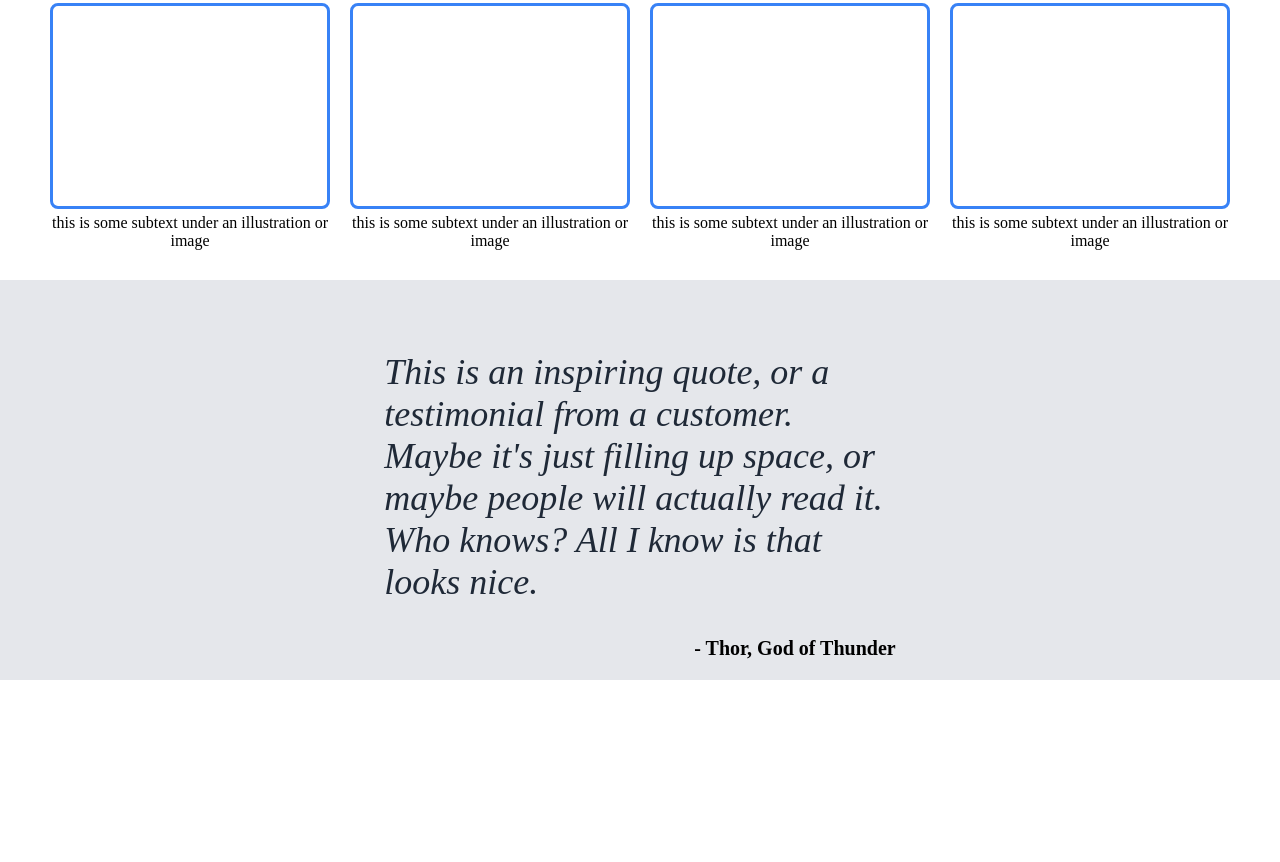
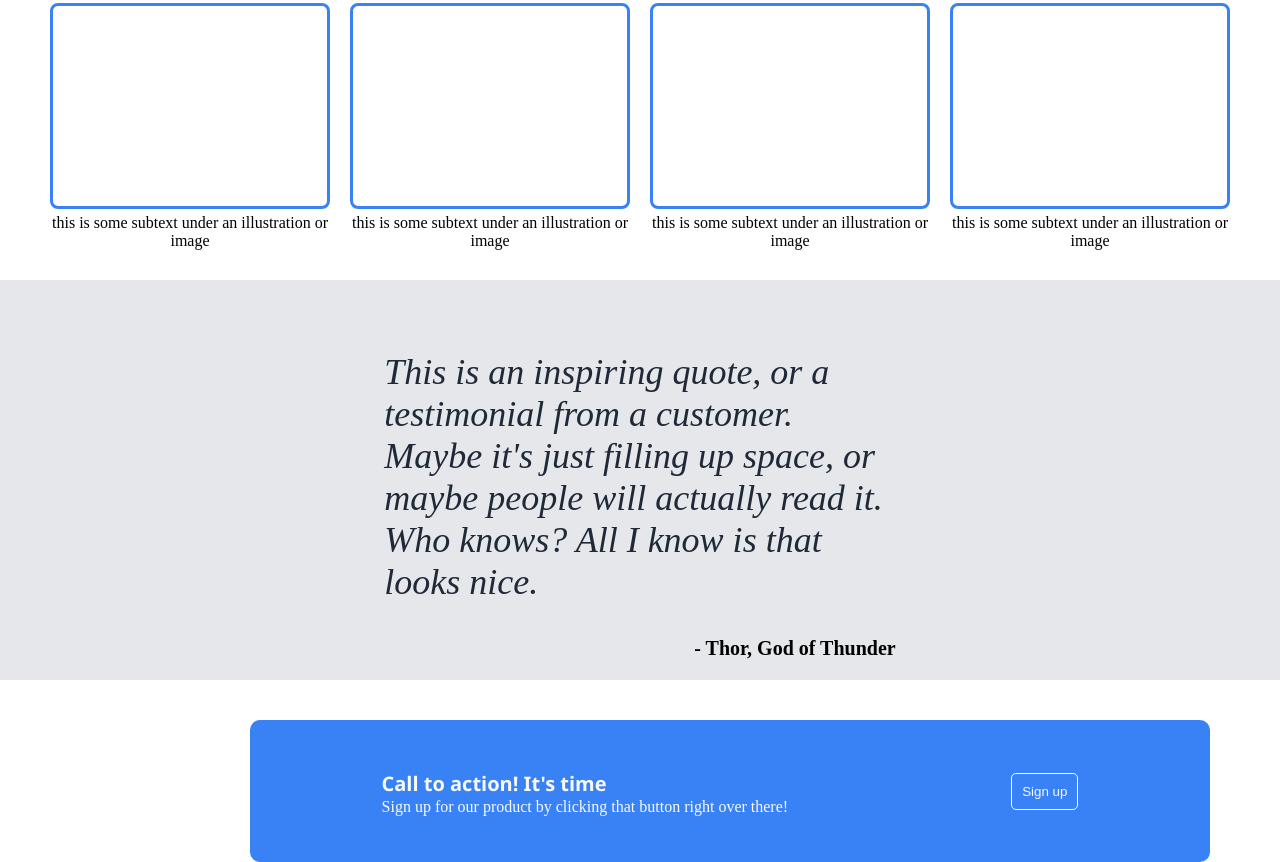
Before and after one commit to meghapai/odin-landing-page, a plain HTML site: page index.html in a window 1280 px wide. Shown: the part 468-1330 px from the top of the page. Before the commit the page ends 1148 px from the top, so only its background shows below. Drawn offline with Linux system fonts and the light colour scheme.

Commit message:
call to action section complete

```diff
--- a/index.html
+++ b/index.html
@@ -69,5 +69,17 @@
       </p>
       <p class="quoted-by">- Thor, God of Thunder</p>
     </div>
+
+    <div class="action-container">
+      <div class="action">
+        <div class="action-text">
+          <p class="call-heading">Call to action! It's time</p>
+          <p>
+            Sign up for our product by clicking that button right over there!
+          </p>
+        </div>
+        <button class="sign-up">Sign up</button>
+      </div>
+    </div>
   </body>
 </html>
--- a/style.css
+++ b/style.css
@@ -67,6 +67,8 @@ img {
   width: 200px;
   border-radius: 20px;
   background-color: #3882f6;
+  color: #f9faf8;
+  border: none;
 }
 
 .info {
@@ -123,3 +125,34 @@ img {
   font-size: 20px;
   font-weight: bold;
 }
+
+.action-container {
+  background-color: #3882f6;
+  width: 900px;
+  margin-left: 250px;
+  margin-top: 40px;
+  padding: 30px;
+  border-radius: 10px;
+}
+.action {
+  display: flex;
+  justify-content: space-around;
+  align-items: center;
+  gap: 20px;
+  color: #f9faf8;
+}
+
+.call-heading {
+  font-weight: bold;
+  font-size: 20px;
+  margin-bottom: -15px;
+  font-family: "Segoe UI", Tahoma, Geneva, Verdana, sans-serif;
+}
+
+.sign-up {
+  background-color: #3882f6;
+  color: #f9faf8;
+  border: 1px solid white;
+  border-radius: 5px;
+  padding: 10px;
+}
```
